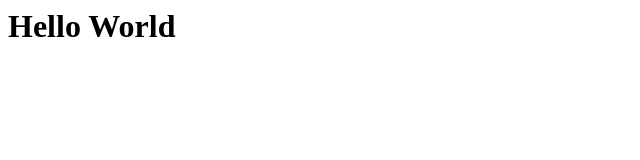
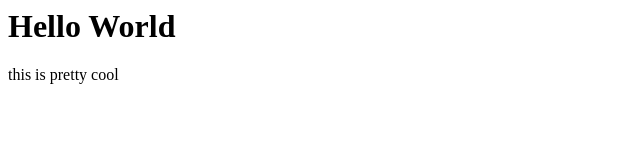
Before and after one commit to nmehrega/NavidRepot, a plain HTML site: page index.html in a window 1280 px wide. Shown: the whole page, without its empty margins (0-640 px from the left). Drawn offline with Linux system fonts and the light colour scheme.

Commit message:
Update index.html

```diff
--- a/index.html
+++ b/index.html
@@ -1,3 +1,4 @@
 <html>
 	<h1>Hello World</h1>
+	<p> this is pretty cool </p1>
 </html>
```
